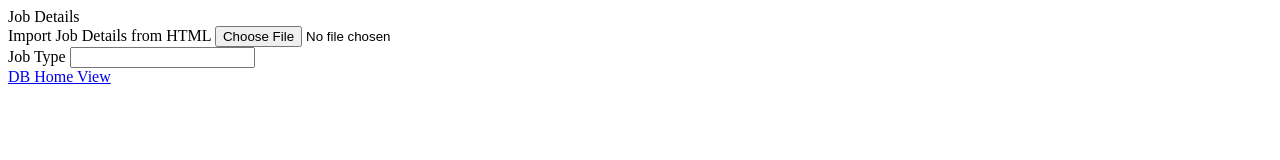
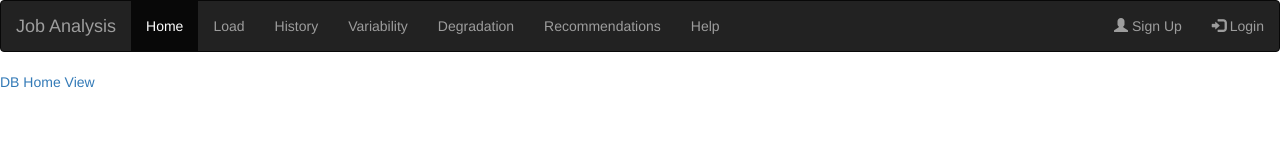
Before and after one commit to thepks/jobs, a plain HTML site: page index.html in a window 1280 px wide. Drawn offline with nearby package versions, Linux system fonts and the light colour scheme; no server answers.

Commit message:
moving to bootstrap

```diff
--- a/index.html
+++ b/index.html
@@ -1,34 +1,73 @@
 <!DOCTYPE html>
 <html lang="en">
 <head>
+  <title>Job Analysis</title>
   <meta charset="utf-8">
-<title>Load Job Data</title>
-<script src="scripts/jquery-2.1.3.js"></script>
+  <meta name="viewport" content="width=device-width, initial-scale=1">
+  <link rel="stylesheet" href="http://maxcdn.bootstrapcdn.com/bootstrap/3.2.0/css/bootstrap.min.css">
+  <link rel="stylesheet" type="text/css" href="styles/job.css"/>
+  <script src="https://ajax.googleapis.com/ajax/libs/jquery/1.11.1/jquery.min.js"></script>
+  <script src="http://maxcdn.bootstrapcdn.com/bootstrap/3.2.0/js/bootstrap.min.js"></script>
   <script src="scripts/job-controller.js"></script>
 </head>
+<body>
+
 
 <body>
-   <header>
-      <span>Job Details</span>
-   </header>
    <main id="jobPage">
+
+    <nav class="navbar navbar-inverse">
+      <div class="container-fluid">
+        <div class="navbar-header">
+          <a class="navbar-brand" href="#">Job Analysis</a>
+        </div>
+        <div>
+          <ul class="nav navbar-nav">
+            <li class="active"><a href="#">Home</a></li>
+            <li><a href="#" id="loadEvt">Load</a></li>
+            <li><a href="#" id="historyEvt">History</a></li>
+            <li><a href="#" id="variabilityEvt">Variability</a></li>
+            <li><a href="#" id="degradationEvt">Degradation</a></li>
+            <li><a href="#" id="recommendationEvt">Recommendations</a></li>
+            <li><a href="#" id="helpEvt">Help</a></li>
+          </ul>
+          <ul class="nav navbar-nav navbar-right">
+            <li><a href="#"><span class="glyphicon glyphicon-user"></span> Sign Up</a></li>
+            <li><a href="#"><span class="glyphicon glyphicon-log-in"></span> Login</a></li>
+          </ul>
+        </div>
+      </div>
+    </nav>
+
+
    <section id="job">
-      <form id="jobForm">
+      <form role="form" id="jobForm">
 
-<section Id="htmlImport">
-<div>
-	<label for="job">Import Job Details from HTML</label>
-        <input type="file" id="importFile" name="importFile" />
+    <section>
+      <div id="load">
+        <div class="form-group">
+      	  <label for="importFile">Job file to load</label>
+          <input type="file" id="importFile" name="importFile" class="form-control" />
         </div>
-</section>
-<section Id ="jobSelection">
-<div>
-	<label for="jobname">Job Type</label>
-	<input type="OPTION" id="mass_job_type" name="mass_job_type" />
+        <div class="form-group">
+          <button type="button" class="btn btn-primary">Load</button>
+        </div>
       </div>
     </section>
 
 
+    <section>
+      <div id="recommendation">
+        <ul class="nav nav-tabs" role="tablist">
+          <li class="active"><a href="#">DB items</a></li>
+          <li><a href="#">ABAP items</a></li>
+          <li><a href="#">Interval Items</a></li>
+          <li><a href="#">Duration</a></li>
+          <li><a href="#">Cancelled</a></li>
+          <li><a href="#">Help</a></li>
+        </ul>
+      </div>
+    </section>
 
       </form>
    <section>
--- a/scripts/job-controller.js
+++ b/scripts/job-controller.js
@@ -7,7 +7,25 @@ jobController = function() {
    return {
       init:function(page) {
          job_page = page;
-	 fetch_job_types();
+	       fetch_job_types();
+
+	       	$(job_page).find('#load').hide();
+	       	$(job_page).find('#recommendation').hide();
+
+         	$(job_page).find('#loadEvt').click(function(evt) {
+  				  console.log('In event load');
+	  				evt.preventDefault();
+		  			$(job_page).find('#load').slideToggle("slow");
+
+  				});
+
+        	$(job_page).find('#recommendationEvt').click(function(evt) {
+  				  console.log('In event recommendation');
+	  				evt.preventDefault();
+		  			$(job_page).find('#recommendation').slideToggle("slow");
+
+  				});
+
          $('#importFile').change(loadFromHTML);
          initialised = true;
          console.log('Initialised job-controller');
```
Lines whose indentation alone changed are shown as unchanged.
